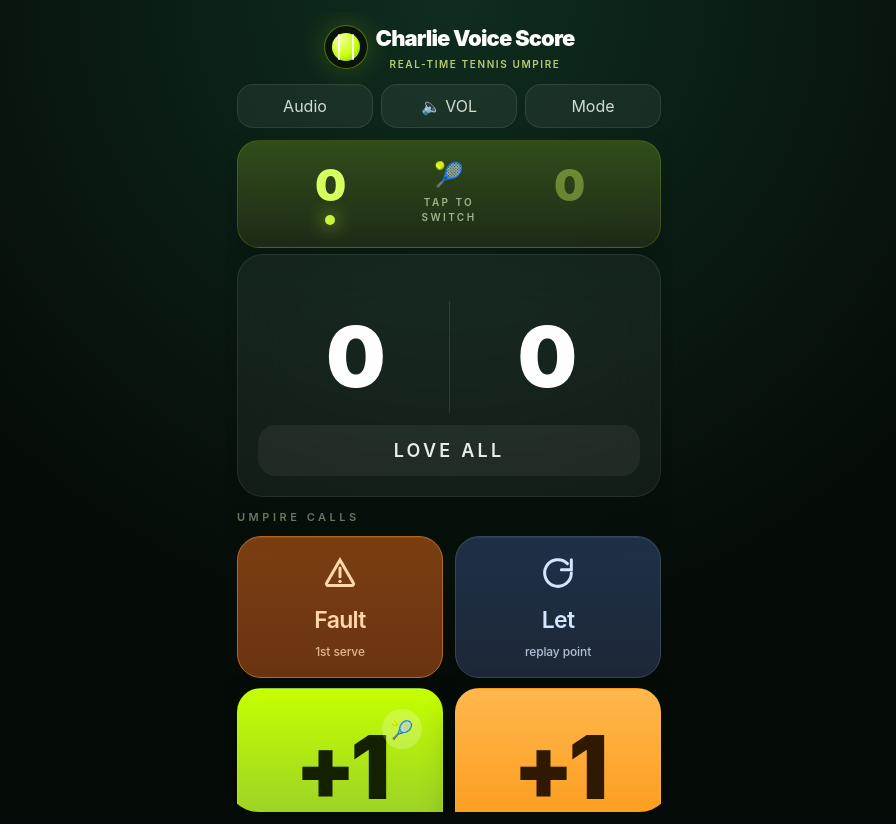
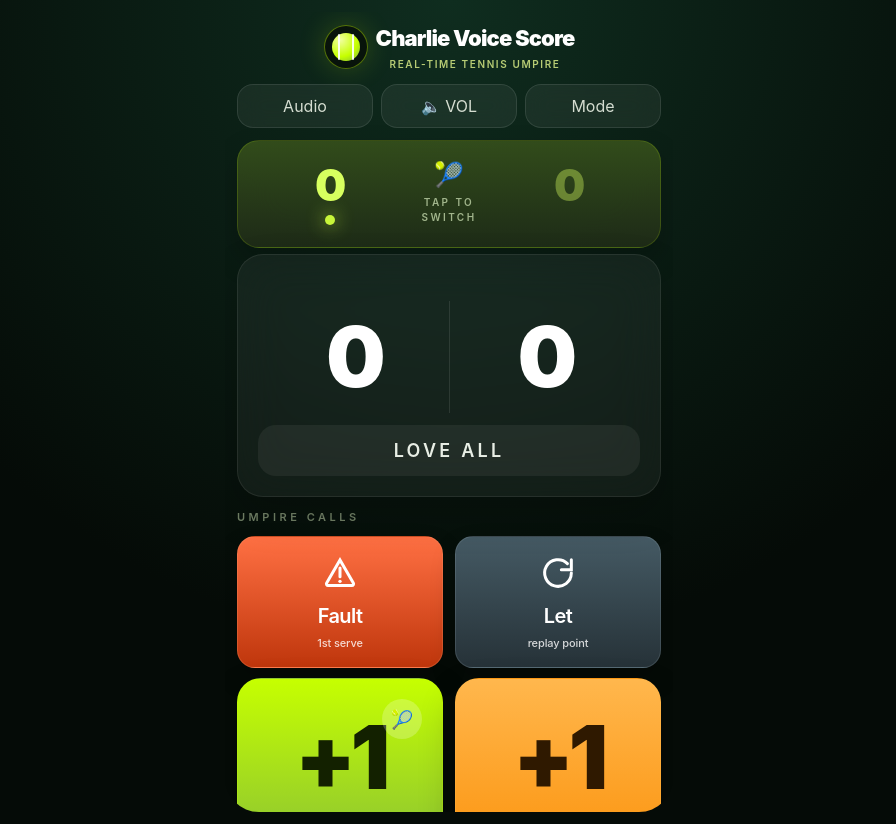
Before and after one commit to charlietabiroku/charlie-voice-score, a React (Vite) app: page / in a window 1280 px wide. Shown: the whole page, without its empty margins (191-1087 px from the left). Built offline with nearby package versions, Linux system fonts and the light colour scheme.

Commit message:
Restyle score controls to simple app layout

```diff
--- a/src/components/UmpireBtn.tsx
+++ b/src/components/UmpireBtn.tsx
@@ -10,8 +10,8 @@ type UmpireBtnProps = {
 };
 
 const toneClass = {
-  fault: "border-[#B86A1C] bg-[linear-gradient(180deg,#7B3E12_0%,#6A3411_100%)] text-[#FFD7AA]",
-  neutral: "border-[#35465D] bg-[linear-gradient(180deg,#1F3047_0%,#1D2737_100%)] text-[#D5E4FF]"
+  fault: "border-[rgba(255,162,118,0.22)] bg-[linear-gradient(180deg,#FF7043_0%,#BF360C_100%)] text-white",
+  neutral: "border-[rgba(164,184,195,0.18)] bg-[linear-gradient(180deg,#455A64_0%,#263238_100%)] text-white"
 };
 
 export function UmpireBtn({ title, subtitle, icon, tone, onClick }: UmpireBtnProps) {
@@ -20,11 +20,11 @@ export function UmpireBtn({ title, subtitle, icon, tone, onClick }: UmpireBtnPro
       type="button"
       whileTap={{ scale: 0.94 }}
       onClick={onClick}
-      className={`flex min-h-[80px] flex-col items-center justify-center gap-0.5 rounded-[20px] border px-2 py-1.5 text-center shadow-[inset_0_1px_0_rgba(255,255,255,0.08)] sm:min-h-[118px] sm:gap-1.5 sm:rounded-[24px] sm:px-4 sm:py-4 ${toneClass[tone]}`}
+      className={`flex min-h-[82px] flex-col items-center justify-center gap-0.5 rounded-[16px] border px-2 py-2 text-center shadow-[0_12px_26px_rgba(0,0,0,0.18)] sm:min-h-[96px] sm:gap-1 sm:rounded-[18px] sm:px-4 sm:py-4 ${toneClass[tone]}`}
     >
-      {icon ? <span className="mb-0.5 text-[26px] leading-none sm:mb-1 sm:text-[44px]">{icon}</span> : null}
-      <span className="text-[16px] font-semibold tracking-[-0.03em] sm:text-[23px]">{title}</span>
-      <span className="text-[8px] font-medium tracking-[-0.01em] opacity-80 sm:text-[12px]">{subtitle}</span>
+      {icon ? <span className="mb-0.5 text-[24px] leading-none sm:mb-1 sm:text-[32px]">{icon}</span> : null}
+      <span className="text-[18px] font-semibold tracking-[-0.03em] sm:text-[20px]">{title}</span>
+      <span className="text-[10px] font-medium tracking-[-0.01em] opacity-80 sm:text-[11px]">{subtitle}</span>
     </motion.button>
   );
 }
```
